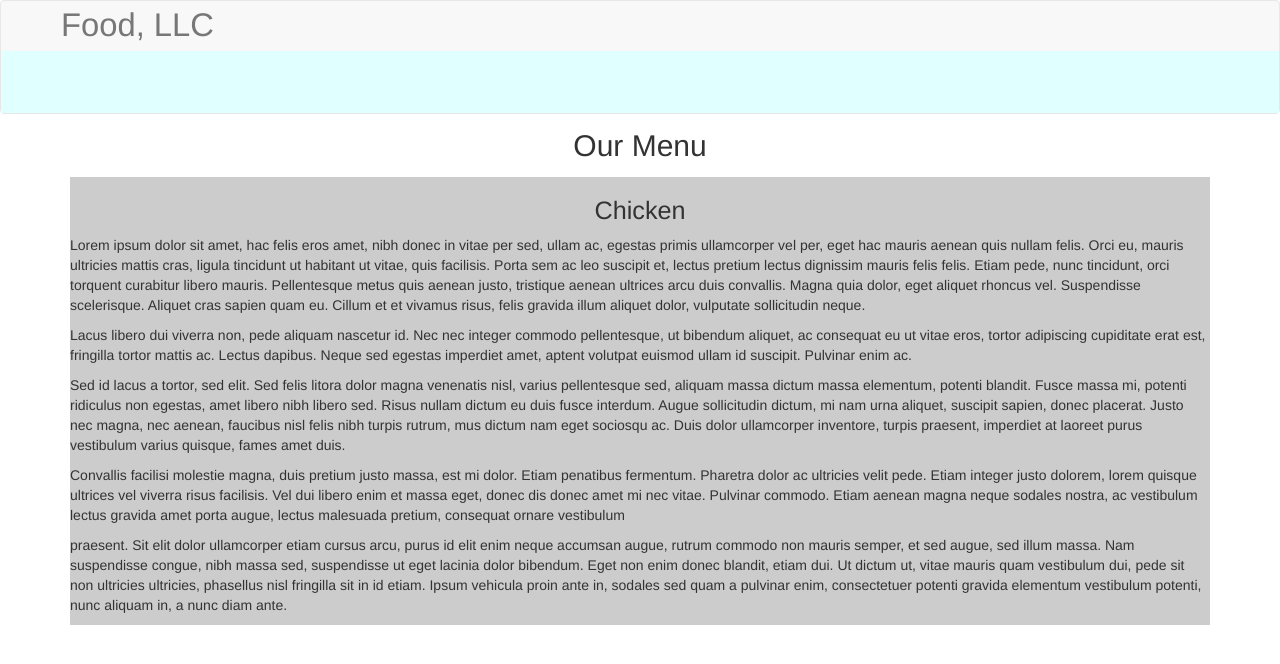
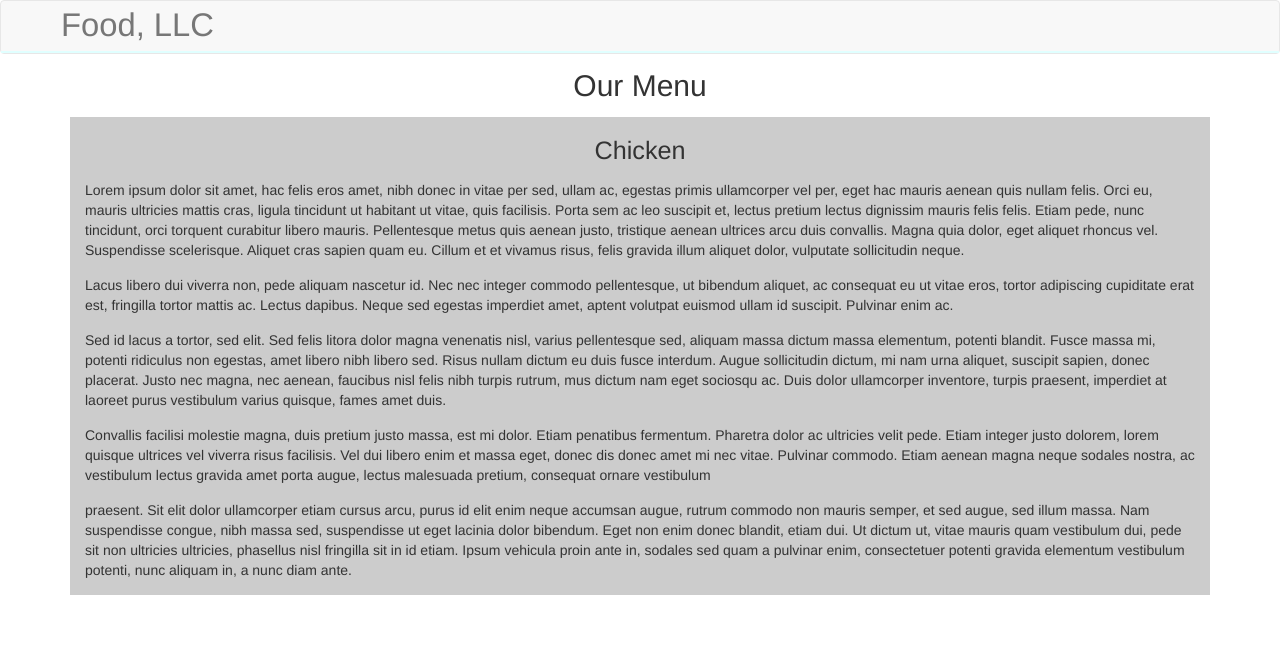
Before and after one commit to kq5m9/module3, a plain HTML site: page index.html in a window 1280 px wide. Drawn offline with nearby package versions, Linux system fonts and the light colour scheme; a script that the page names is missing.

Commit message:
Update styles.css

```diff
--- a/css/styles.css
+++ b/css/styles.css
@@ -1,19 +1,19 @@
 h1 {
 	margin:-9px;
-	font-size: 1.3em;
+	font-size:1.3em;
 }
 
-h2 {
+h2, p {
 	margin:15px;
 }
 
-#header-nav {
+hr, #header-nav {
 	margin:0;
 }
 
 .navbar-brand {
-	font-size: 1.8em;
-	font-weight: bold;
+	font-size:1.8em;
+	font-weight:bold;
 }
 
 #collapsable-nav {
@@ -22,9 +22,8 @@ h2 {
 
 .mainSection {
 	background-color:#ccc;
-	/*height:999px;*/
 }
 
 .sectionHeader {
-	font-size: 1.8em;
+	font-size:1.8em;
 }
```
